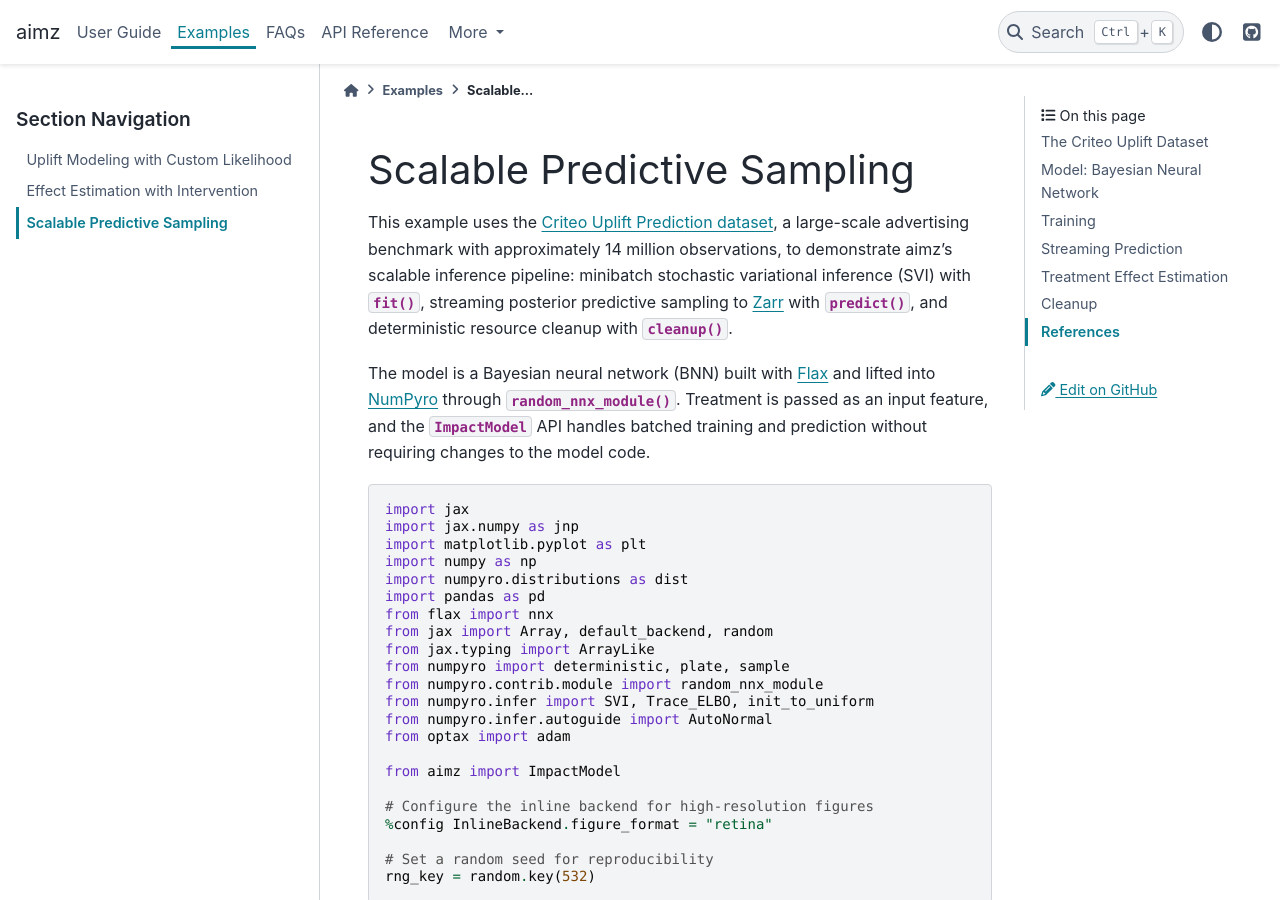
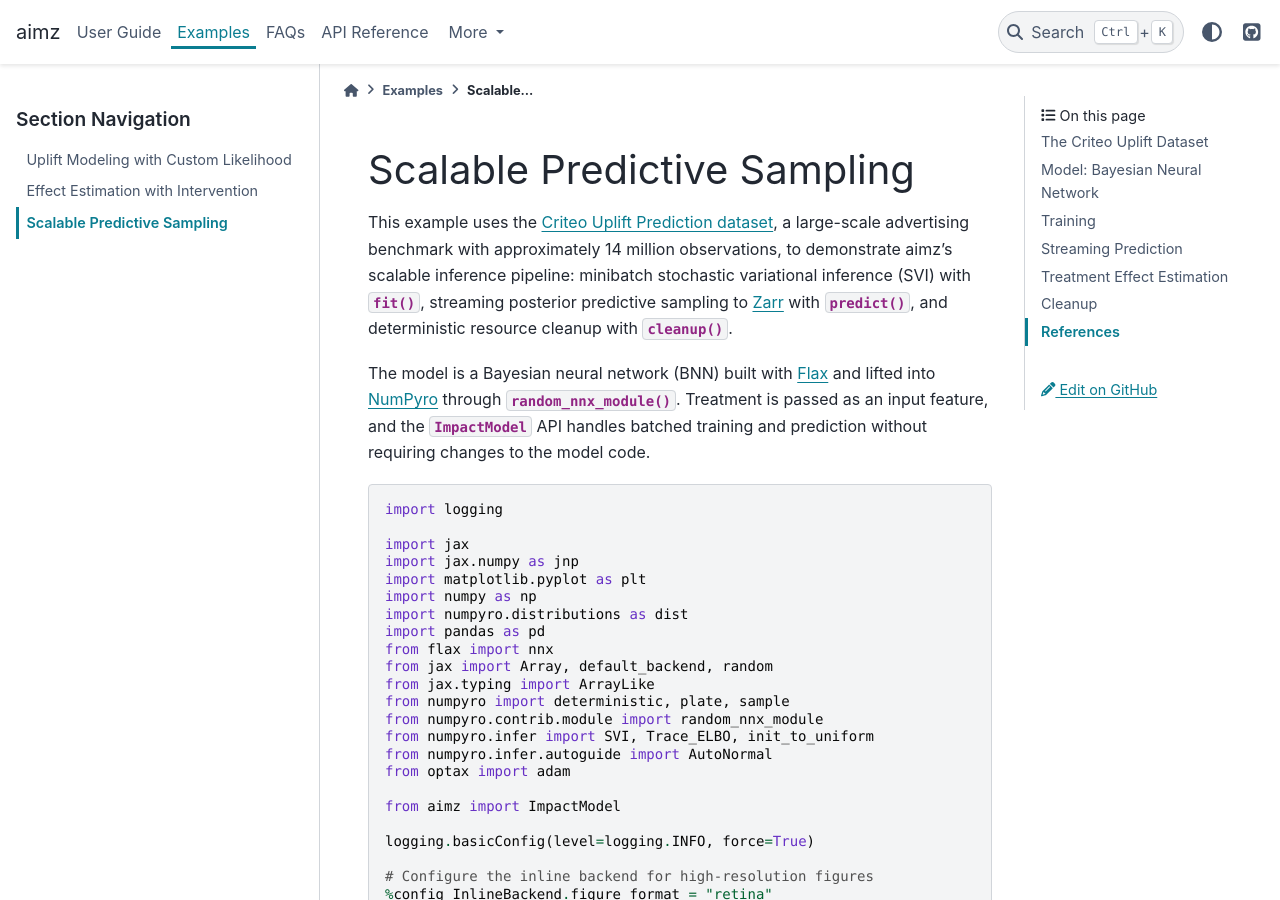
Before and after one commit to markean/aimz, a Sphinx documentation site: the page built from docs/source/examples/criteo.rst, in a window 1280 px wide and 900 px high. Built offline with Sphinx 7.4.7 and the PyData theme 0.15.4, drawn with Linux system fonts in a browser that asks for light colours.

Commit message:
Add logging configuration to example scripts

```diff
--- a/docs/source/examples/criteo.rst
+++ b/docs/source/examples/criteo.rst
@@ -17,6 +17,8 @@ batched training and prediction without requiring changes to the model code.
 
 .. code-block:: python
 
+    import logging
+
     import jax
     import jax.numpy as jnp
     import matplotlib.pyplot as plt
@@ -33,6 +35,8 @@ batched training and prediction without requiring changes to the model code.
     from optax import adam
 
     from aimz import ImpactModel
+
+    logging.basicConfig(level=logging.INFO, force=True)
 
     # Configure the inline backend for high-resolution figures
     %config InlineBackend.figure_format = "retina"
--- a/docs/source/examples/hillstrom.rst
+++ b/docs/source/examples/hillstrom.rst
@@ -14,6 +14,8 @@ to compute treatment effects.
 .. jupyter-execute::
     :hide-output:
 
+    import logging
+
     import arviz_base as az
     import arviz_plots as azp
     import arviz_stats as azs
@@ -29,6 +31,8 @@ to compute treatment effects.
     from numpyro.infer import MCMC, NUTS
 
     from aimz import ImpactModel
+
+    logging.basicConfig(level=logging.INFO, force=True)
 
     # Force JAX to use CPU even if GPU is available
     jax.config.update("jax_platform_name", "cpu")
--- a/docs/source/examples/lalonde.rst
+++ b/docs/source/examples/lalonde.rst
@@ -17,6 +17,8 @@ high-school degree more than those with one.
 
 .. jupyter-execute::
 
+    import logging
+
     import arviz_base as az
     import arviz_plots as azp
     import arviz_stats as azs
@@ -31,6 +33,8 @@ high-school degree more than those with one.
     from numpyro.infer import MCMC, NUTS
 
     from aimz import ImpactModel
+
+    logging.basicConfig(level=logging.INFO, force=True)
 
     # Force JAX to use CPU even if GPU is available
     jax.config.update("jax_platform_name", "cpu")
```
